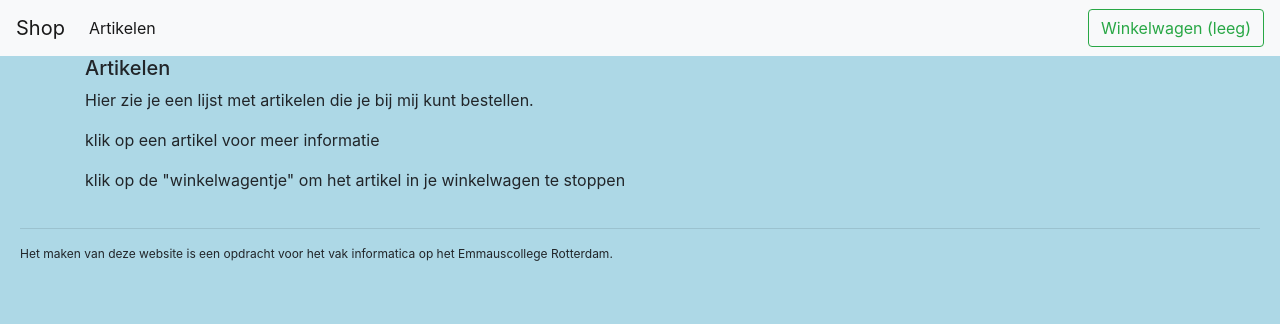
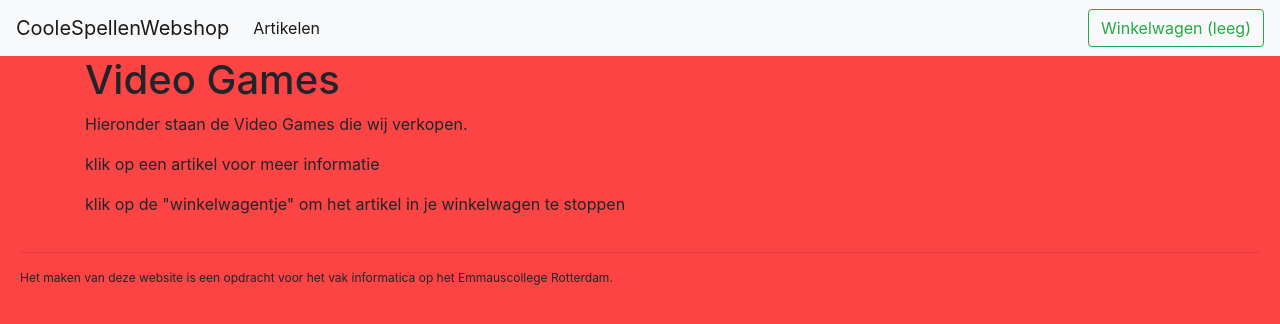
Before and after one commit to emmaus-5h/webshop-5hin1-lucask-christine-, a website: page web/index.html in a window 1280 px wide. Drawn offline with nearby package versions, Linux system fonts and the light colour scheme; no server answers.

Commit message:
uiterlijk veranderingen

```diff
--- a/web/css/style.css
+++ b/web/css/style.css
@@ -74,4 +74,4 @@ footer {
   float: left;
 }
 
-body {background-color: lightblue;}
+body {background-color: #fd4444;}
--- a/web/index.html
+++ b/web/index.html
@@ -26,7 +26,7 @@
 
   <!-- menubalk -->
 	<nav class="navbar navbar-expand-lg navbar-light bg-light">
-		<a class="navbar-brand" href="#">Shop</a>
+		<a class="navbar-brand" href="#">CooleSpellenWebshop</a>
 		<button class="navbar-toggler" type="button" data-toggle="collapse" data-target="#navbarSupportedContent" aria-controls="navbarSupportedContent" aria-expanded="false" aria-label="Toggle navigation">
         <span class="navbar-toggler-icon"></span>
       </button>
@@ -45,8 +45,8 @@
   <!-- lijst met producten, wordt gevuld door javascript -->
 	<main id="index">
 		<div class="container">
-			<h5>Artikelen</h5>
- 			<p>Hier zie je een lijst met artikelen die je bij mij kunt bestellen.</p>
+			<h1>Video Games</h1>
+ 			<p>Hieronder staan de Video Games die wij verkopen.</p>
 			<p>klik op een artikel voor meer informatie<p>
 					<p>klik op de "winkelwagentje" om het artikel in je winkelwagen te stoppen</p>
 		</div>
```
Also changed, not shown: web/basket.html (+1 -1 lines), web/product.html (+1 -1 lines).
